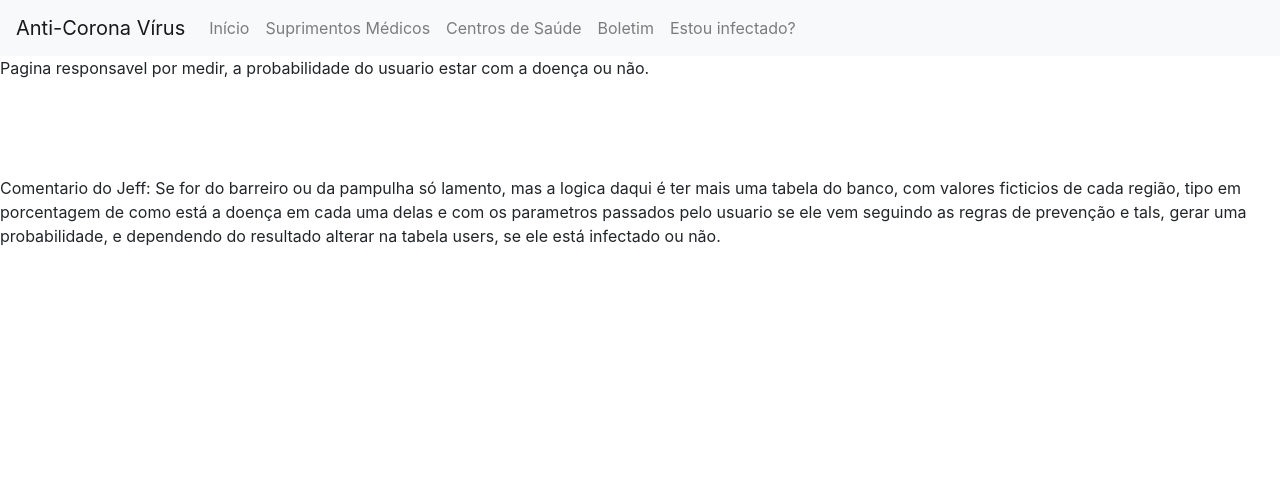
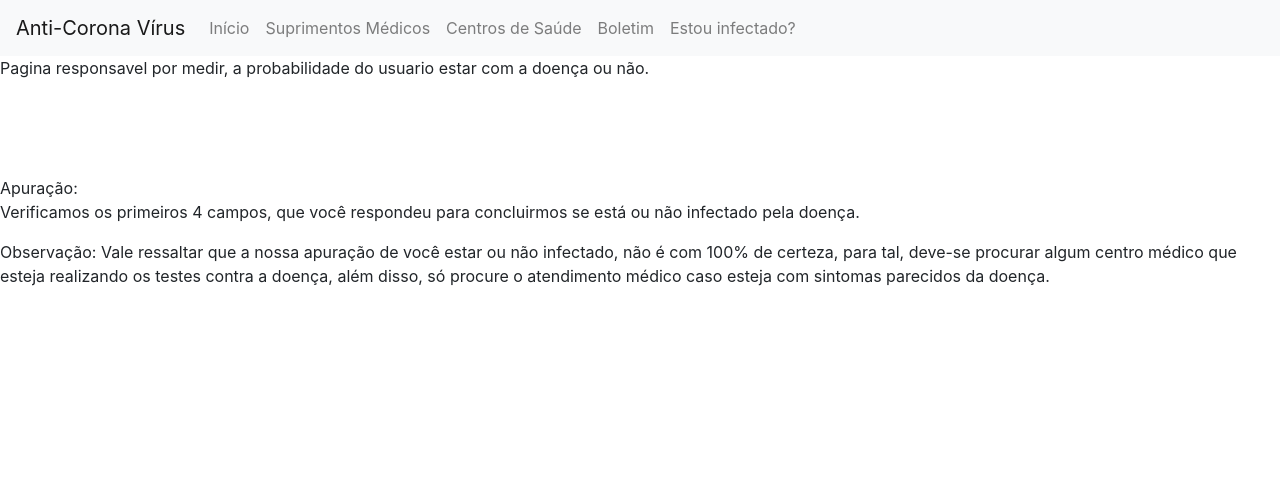
Before and after one commit to shandryll/PPSD_AntiCoronaVirus, a Flask app: template templates/pages/my_situation.html in a window 1280 px wide. Shown: the top 488 px of the page. Run offline with Flask 2, Linux system fonts and the light colour scheme; the template is opened without the code that fills it, so the values that code supplies are empty; some libraries are stand-ins or nearby versions.

Commit message:
27/06/20 - Finished the functionalities part

```diff
--- a/app.py
+++ b/app.py
@@ -4,14 +4,8 @@
 # Imports
 #----------------------------------------------------------------------------#
 
-import logging
-from logging.handlers import RotatingFileHandler
+from flask import abort, flash, Flask, render_template, redirect, request, url_for, session
 
-
-from flask import abort, flash, Flask, render_template, redirect, request, url_for, session
-#from flask_paginate import Pagination, get_page_parameter, get_page_args
-
-from db.tables import *
 from db.sql import *
 from db.users import *
 from db.centers import *
@@ -158,27 +152,34 @@ def matriz():
 
         user = verify_user(data)
 
-        if user == [] and session == None:
-            gravar('Inserindo usuario')
+        if user == []:
+            gravar('Inserindo novo Usuario')
 
             insert_user(data)
 
+            user = verify_user(data)
 
-        # Obtendo as informações necessarias para falar se o usuario esta com covid
-            #user = verify_situation_user(data)
-        check_user(user)
+            return render_template('pages/my_situation.html', data = user)
 
-        return render_template('pages/my_situation.html', data = user)
+        else:
+            gravar('Usuario existente no banco, verificando o status')
+
+            verify_situation_user(data)
+
+
+            return render_template('pages/my_situation.html', data = user)
+
+
 
 
 
 @app.route('/centros', methods=['GET', 'POST'])
 def centros():
+
     gravar('Buscandos todos os dados de centros medicos')
+    data = all_centers()
+    return render_template('pages/centros_medicos.html', data=data)
 
-    data = all_centers()
-
-    return render_template('pages/centros_medicos.html', data=data)
 
 #----------------------------------------------------------------------------#
 # Launch
--- a/templates/pages/my_situation.html
+++ b/templates/pages/my_situation.html
@@ -11,27 +11,46 @@
             <div class="col-md-12 column">
                 <div class="card">
 
-                <p class="card_text">UF: <span>{{ info[0] }}</span></p>
-
-                <p class="card_text">Vive com alguma pessoa com a doença:
-                    <span>{{ info[1] }}</span>
+                <p class="card_text">Vive com alguém diagnosticado com COVID? :
+                    <span>{{ info[4] }}</span>
                 </p>
 
-                <p class="card_text">Você se previni contra a doença:<span>{{ info[2] }}</span></p>
-                </div>
+                <p class="card_text">Segue o Distanciamento Social :
+                    <span>{{ info[5] }}</span>
+                </p>
+
+                <p class="card_text">Você sai de casa sem a mascara :
+                    <span>{{ info[6] }}</span>
+                </p>
+
+                <p class="card_text">Você higieniza a sua mão com frequencia :
+                    <span>{{ info[7] }}</span>
+                </p>
+
+                <p class="card_text">Você está infectado? :
+                    <span>{{ info[8] }}</span>
+                </p>
             </div>
             </div>
         {% endfor %}
 
 
         <br><br><br>
-        Comentario do Jeff:
+        Apuração:
 
-        Se for do barreiro ou da pampulha só lamento,
+            <p>
+                Verificamos os primeiros 4 campos, que você respondeu para
+                concluirmos se está ou não infectado pela doença.
+            </p>
 
-        mas a logica daqui é ter mais uma tabela do banco, com valores ficticios de cada região,
-        tipo em porcentagem de como está a doença em cada uma delas e com os parametros passados
-        pelo usuario se ele vem seguindo as regras de prevenção e tals, gerar uma probabilidade,
-        e dependendo do resultado alterar na tabela users, se ele está infectado ou não.
+            <p>
+                Observação:
+
+                Vale ressaltar que a nossa apuração de você estar ou não infectado,
+                não é com 100% de certeza, para tal, deve-se procurar algum centro médico
+                que esteja realizando os testes contra a doença, além disso, só procure o
+                atendimento médico caso esteja com sintomas parecidos da doença.
+
+            </p>
 
 {% endblock %}
```
Also changed, not shown: db/users.py (+47 -31 lines).
